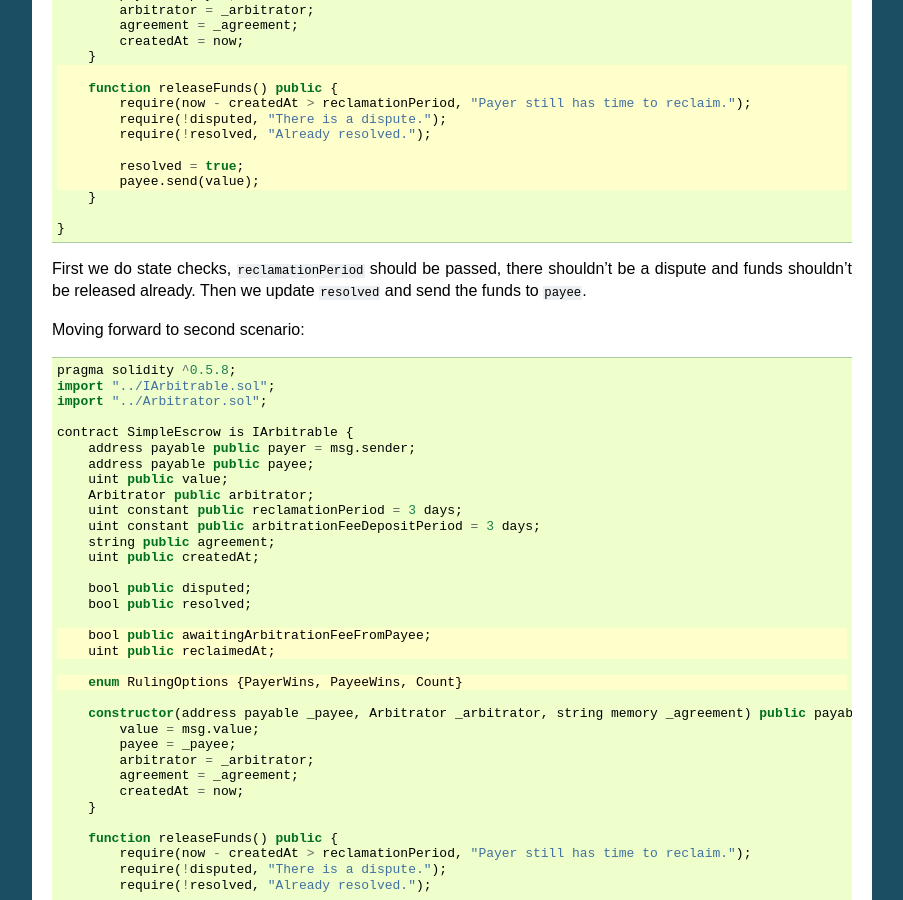
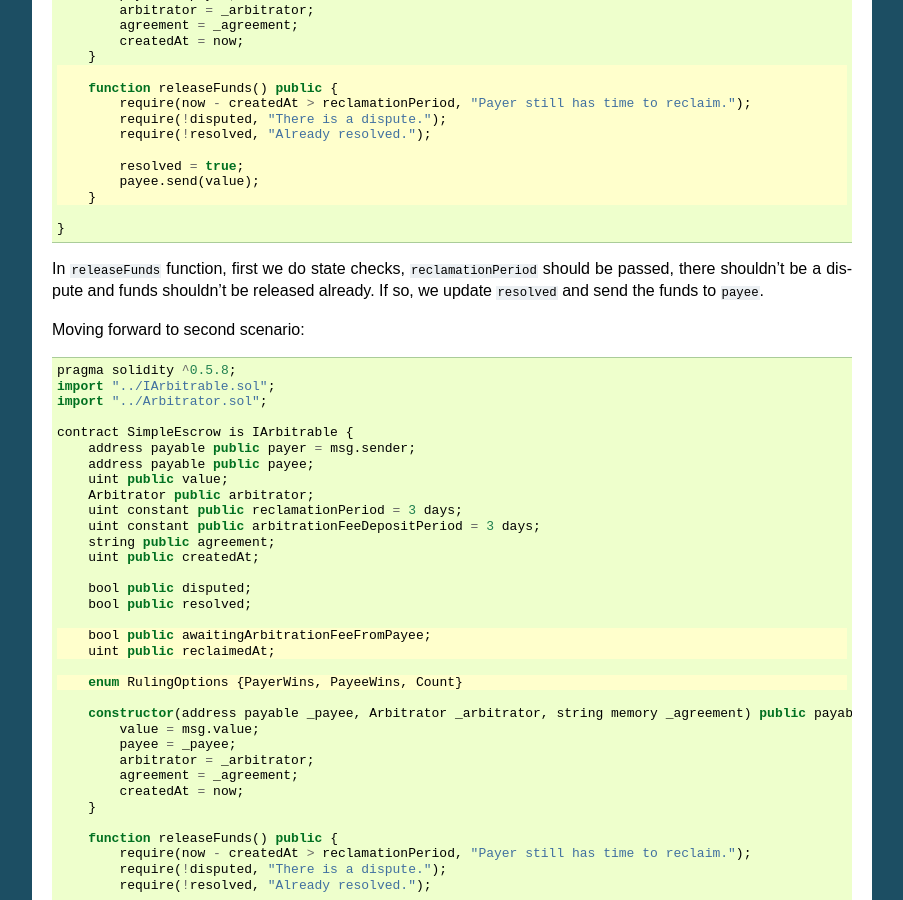
Before and after one commit to kleros/erc-792, a Sphinx documentation site: the page built from docs/implementing-an-arbitrable.rst, in a window 1280 px wide and 900 px high, scrolled down 1341 px. Shown: the whole window, without its empty margins (198-1101 px from the left). Built offline with Sphinx 7.4.7, drawn with Linux system fonts in a browser that asks for light colours.

Commit message:
fix(implementing-an-arbitrable): fix wording and highlighting

```diff
--- a/docs/implementing-an-arbitrable.rst
+++ b/docs/implementing-an-arbitrable.rst
@@ -89,8 +89,8 @@ Let's implement the first scenario:
 
   }
 
-First we do state checks, ``reclamationPeriod`` should be passed, there shouldn't be a dispute and funds shouldn't be released already.
-Then we update ``resolved`` and send the funds to ``payee``.
+In ``releaseFunds`` function, first we do state checks, ``reclamationPeriod`` should be passed, there shouldn't be a dispute and funds shouldn't be released already.
+If so, we update ``resolved`` and send the funds to ``payee``.
 
 Moving forward to second scenario:
 
```
Also changed, not shown: other parts of docs/implementing-an-arbitrable.rst (+1 -1 lines).
